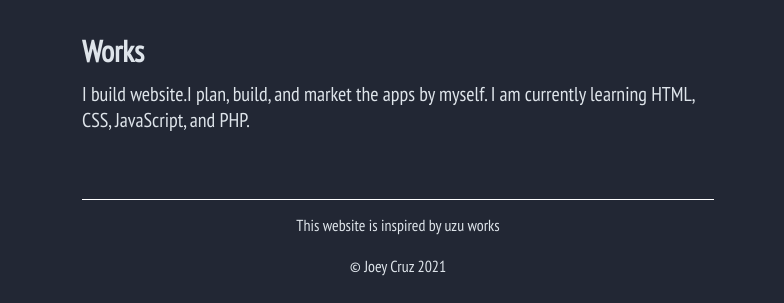
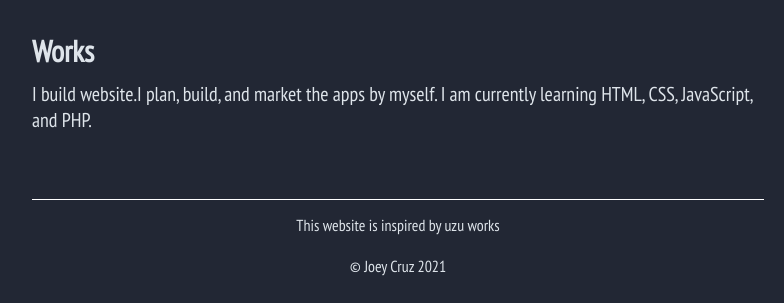
Before and after one commit to tonyboy06/tonyboy06.github.io, a plain HTML site: page index.html in a window 1280 px wide. Shown: the part 692-995 px from the top of the page, without its empty margins (242-1026 px from the left). Drawn offline with Linux system fonts and the light colour scheme.

Commit message:
Change the max-width of the container

```diff
--- a/style.css
+++ b/style.css
@@ -49,7 +49,7 @@ footer {
 }
 
 .container {
-    max-width: 660px;
+    max-width: 760px;
     margin: auto;
     padding-right: 14px;
     padding-left: 14px;
```
